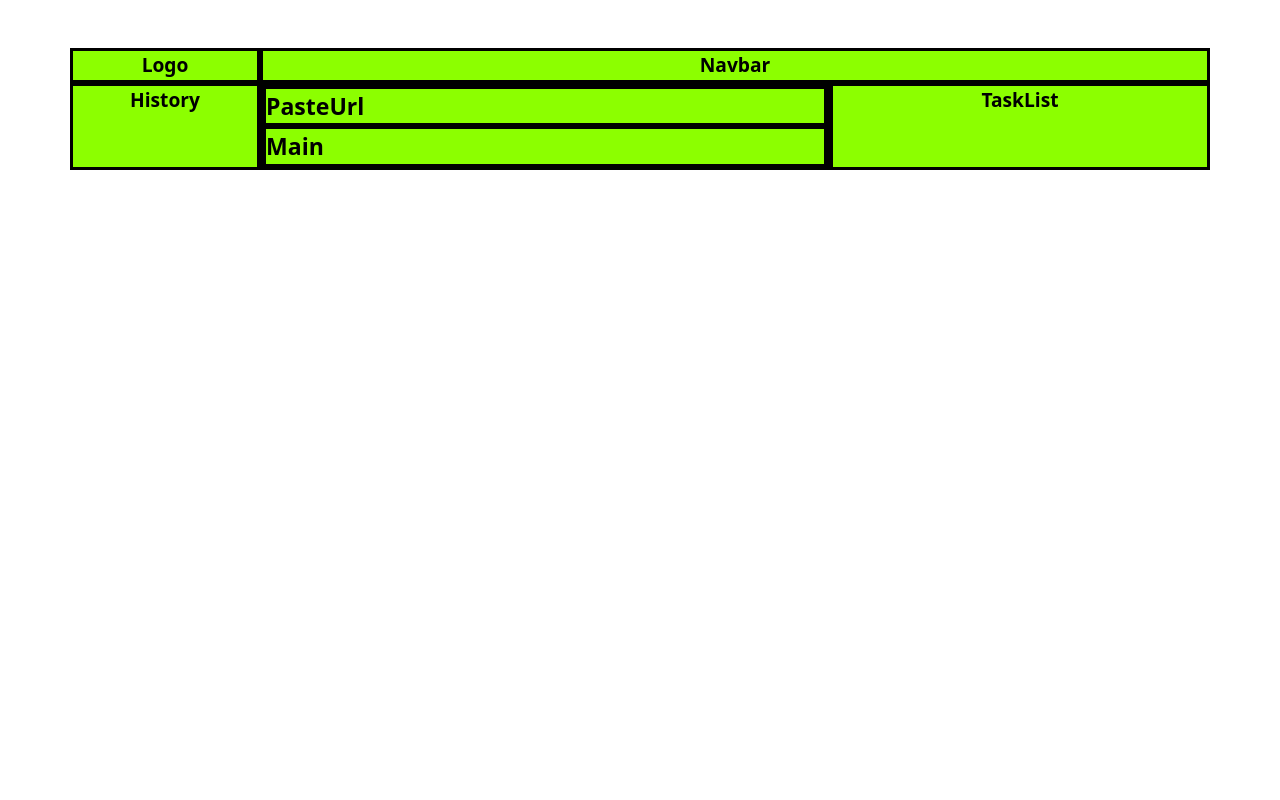
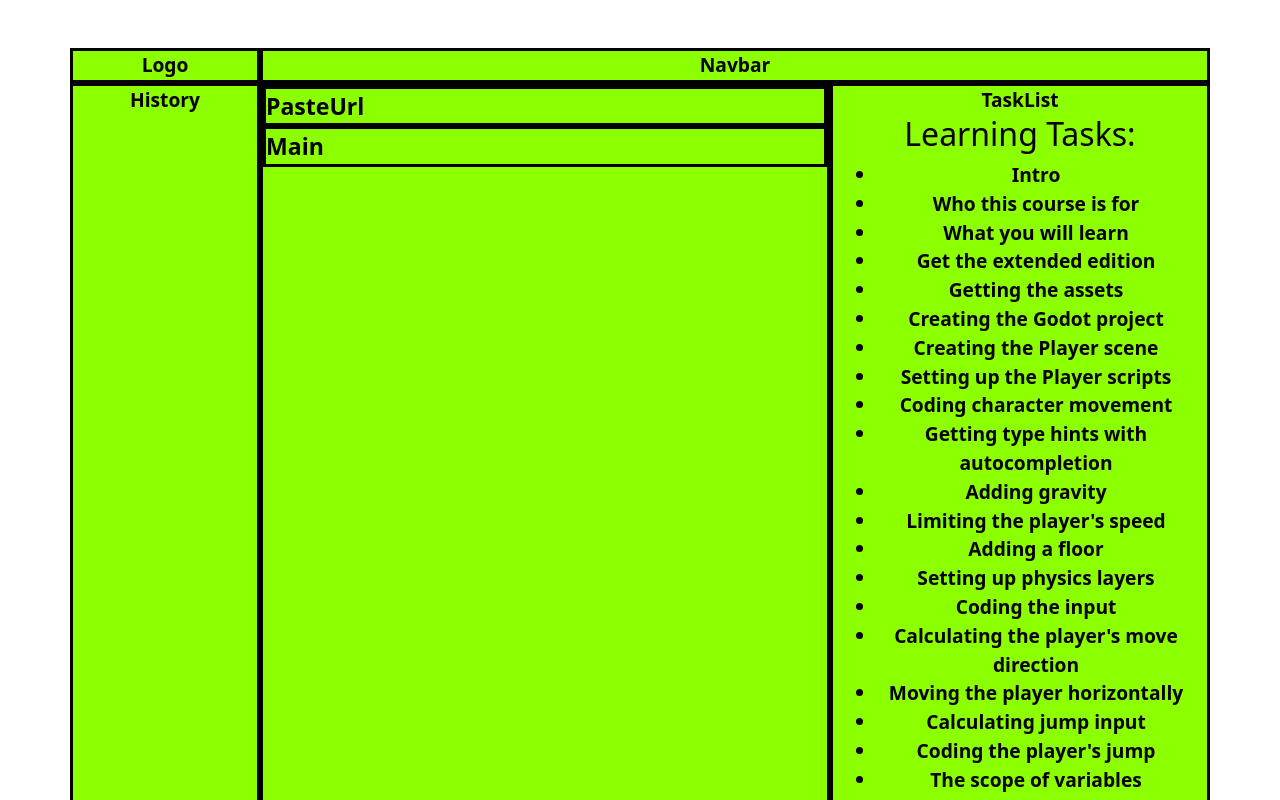
Before and after one commit to JGP84/LT-2024, a React (Vite) app: page / in a window 1280 px wide. Shown: the top 800 px of the page. Built offline with nearby package versions, Linux system fonts and the light colour scheme; data requests are answered from the project's data file.

Commit message:
fix getChapters

```diff
--- a/package.json
+++ b/package.json
@@ -11,7 +11,8 @@
   },
   "dependencies": {
     "react": "^18.2.0",
-    "react-dom": "^18.2.0"
+    "react-dom": "^18.2.0",
+    "uuid": "^9.0.1"
   },
   "devDependencies": {
     "@types/react": "^18.2.43",
--- a/src/components/TaskList.jsx
+++ b/src/components/TaskList.jsx
@@ -1,6 +1,38 @@
+/* import { useState } from "react"; */
+import useApi from "../hooks/useApi";
+
 
 export const TaskList = () => {
+  const { loading, chapters /*data,  durationVideo */ } = useApi();
+  console.log(
+    /* 'durationVideo', durationVideo, */ /* "data",
+    data,
+    "chapters",
+    chapters */
+  );
+
+
+
   return (
-    <div className="col-md-4  customStyle">TaskList</div>
-  )
-}
+    <>
+      <div className="col-md-4  customStyle">
+        {loading ? (
+          <>
+            <h1>Loading...</h1>
+          </>
+        ) : (
+          <>
+            TaskList
+            <h2>Learning Tasks:</h2>
+
+             <ul>
+              {chapters.map((chapter) => (
+                <li key={chapter.id}>{chapter.title}</li>
+              ))}
+            </ul>
+          </>
+        )}
+      </div>
+    </>
+  );
+};
--- a/src/hooks/useApi.jsx
+++ b/src/hooks/useApi.jsx
@@ -1,18 +1,21 @@
 import { useState, useEffect } from "react";
+ import { v4 as uuid } from 'uuid';
+ import { getChapters } from "../utils";
 
 //const API_KEY = "AIzaSyBLOPd668u0VOleB5v3BLtCanpmj8VMV3s";
 
 //const ID_VIDEO = "nu_pCVPKzTk";
 
-const useApi3 = () => {
+const useApi = () => {
   const [loading, setLoading] = useState(true);
   const [data, setData] = useState(null);
-  const [title, setTitle] = useState(null);
-  const [channel, setChannel] = useState(null);
-  const [durationVideo, setDurationVideo] = useState(null);
+   const [chapters, setChapters] = useState(null);
+  // const [title, setTitle] = useState(null);
+  // const [channel, setChannel] = useState(null);
+  // const [durationVideo, setDurationVideo] = useState(null);
 
   //const urlYoutube = `https://www.googleapis.com/youtube/v3/videos?part=snippet&part=contentDetails&id=${ID_VIDEO}&key=${API_KEY}`
-  const urlMock = "http://localhost:3001";
+  const urlMock = "http://localhost:3001/items";
   const URL = urlMock;
 
   useEffect(() => {
@@ -22,18 +25,24 @@ const useApi3 = () => {
         const cachedData = localStorage.getItem("cachedData");
         if (cachedData) {
           setData(JSON.parse(cachedData));
+          if (cachedData){ setChapters(getChapters(uuid, JSON.parse(cachedData)))}
+
           setLoading(false);
+
         } else {
           // Realizar la solicitud a la API si los datos no están en caché
           const response = await fetch(URL);
           const result = await response.json();
 
           setData(result);
-          setTitle(result.items[0].snippet.title);
-          setChannel(result.items[0].snippet.channelTitle);
-          setDurationVideo(result.items[0].contentDetails.duration);
+          if (result){ setChapters(getChapters(uuid, result))}
+
+          // setTitle(result.items[0].snippet.title);
+          // setChannel(result.items[0].snippet.channelTitle);
+          // setDurationVideo(result.items[0].contentDetails.duration);
 
           setLoading(false);
+
 
           // Almacenar los datos en caché
           localStorage.setItem("cachedData", JSON.stringify(result));
@@ -45,11 +54,12 @@ const useApi3 = () => {
     };
 
     fetchData();
+
   }, []);
 
-  return { loading, data, title, channel, durationVideo };
+  return { loading, data,  chapters , /* title, channel, durationVideo */ };
 };
-export default useApi3;
+export default useApi;
 
 // videos?part=snippet&part=contentDetails&id=Mc13Z2gboEk
 
--- /dev/null
+++ b/src/utils.js
@@ -0,0 +1,53 @@
+export const getChapters = (uuid, data) => {
+  function timeToSeconds(time) {
+    const parts = time.split(":");
+    if (parts.length !== 3) {
+      throw new Error("Incorrect time format. It should be HH:MM:SS");
+    }
+
+    const hours = parseInt(parts[0], 10);
+    const minutes = parseInt(parts[1], 10);
+    const seconds = parseInt(parts[2], 10);
+
+    if (isNaN(hours) || isNaN(minutes) || isNaN(seconds)) {
+      throw new Error("Incorrect time format. It should be HH:MM:SS");
+    }
+
+    const totalSeconds = hours * 3600 + minutes * 60 + seconds;
+    return totalSeconds;
+  }
+
+  // Extract timestamps (either 00:00:00, 0:00:00, 00:00 or 0:00)
+  if (data) {
+
+    const description = data[0].snippet.description;
+    //console.log ( "description", description)
+
+    const lines = description.split("\n");
+    const regex = /(\d{0,2}:?\d{1,2}:\d{2})/g;
+    const chapters = [];
+
+    for (const line of lines) {
+      // Match the regex and check if the line contains a matched regex
+      const matches = line.match(regex);
+      if (matches) {
+        const ts = matches[0];
+        const title = line
+          .split(" ")
+          .filter((l) => !l.includes(ts))
+          .join(" ");
+
+        chapters.push({
+          timeSeconds: timeToSeconds(ts),
+          timestamp: ts,
+          title: title,
+          id: uuid(),
+          checked: false,
+          selected: false,
+        });
+      }
+    }
+
+    return chapters;
+  }
+};
```
Also changed, not shown: 1 other file (tests, documents, lock files or other folders).
